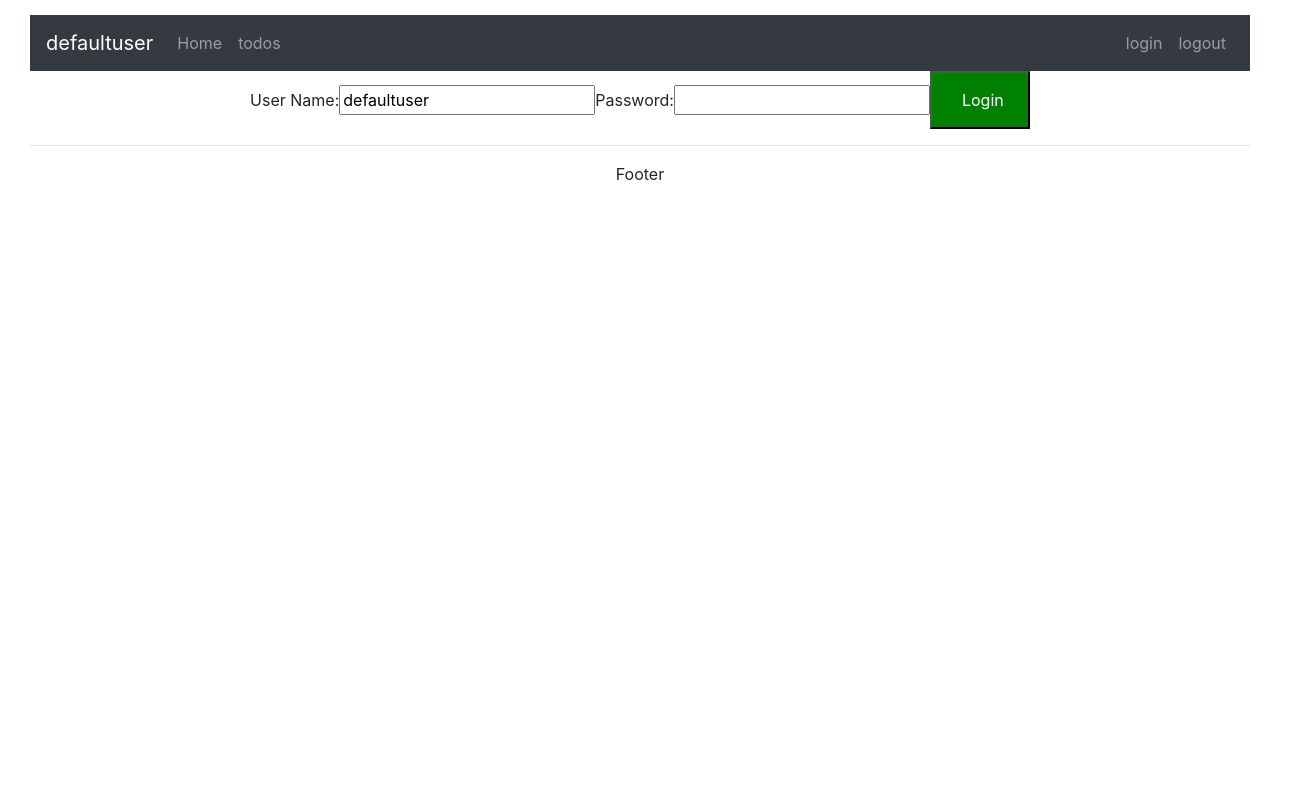
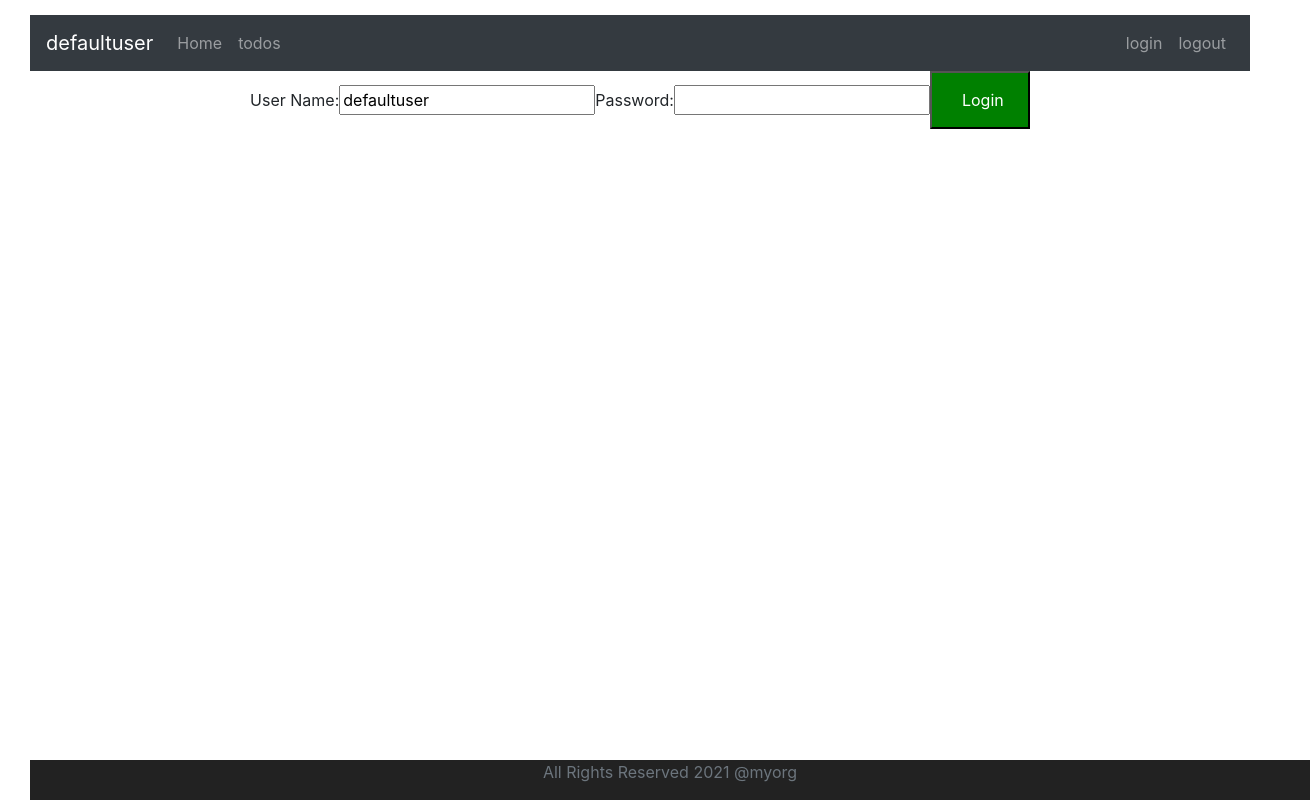
Before and after one commit to hacker95-bot/React-App, a React (Create React App) app in the folder my-app/: page / in a window 1280 px wide. Shown: the whole page, 1310 px wide, since content can reach past the window. Built offline with nearby package versions, Linux system fonts and the light colour scheme.

Commit message:
adding footer and logout

```diff
--- a/my-app/src/App.css
+++ b/my-app/src/App.css
@@ -5,6 +5,14 @@
 .App-logo {
   height: 40vmin;
   pointer-events: none;
+}
+
+.footer {
+  position: absolute;
+  bottom: 0;
+  width: 100%;
+  height: 40px;
+  background-color: #222222;
 }
 
 @media (prefers-reduced-motion: no-preference) {
--- a/my-app/src/components/todo/ToDoApp.jsx
+++ b/my-app/src/components/todo/ToDoApp.jsx
@@ -13,6 +13,7 @@
                             <Route path='/login' exact component={LoginComponent}></Route>
                             <Route path='/welcome/:name' exact component={WelcomeComponent}></Route>
                             <Route path='/todos' exact component={ListTodosComponent}></Route>
+                            <Route path='/logout' exact component={LogoutComponent}></Route>
                             <Route component={ErrorComponent}></Route>
                         </Switch>
                         <FooterComponent/>
@@ -54,9 +55,22 @@
 class FooterComponent extends Component{
     render(){
         return(
-            <div>
-                <hr/> Footer
-            </div>
+            <footer className="footer">
+                <span className="text-muted">All Rights Reserved 2021 @myorg    </span>
+            </footer>
+        )
+    }
+}
+
+class LogoutComponent extends Component{
+    render(){
+        return(
+            <>
+                <h1>You are logged out!</h1>
+                <div className="container">
+                    Thank you for using our application!
+                </div>
+            </>
         )
     }
 }
```
Also changed, not shown: 1 other file (tests, documents, lock files or other folders).
